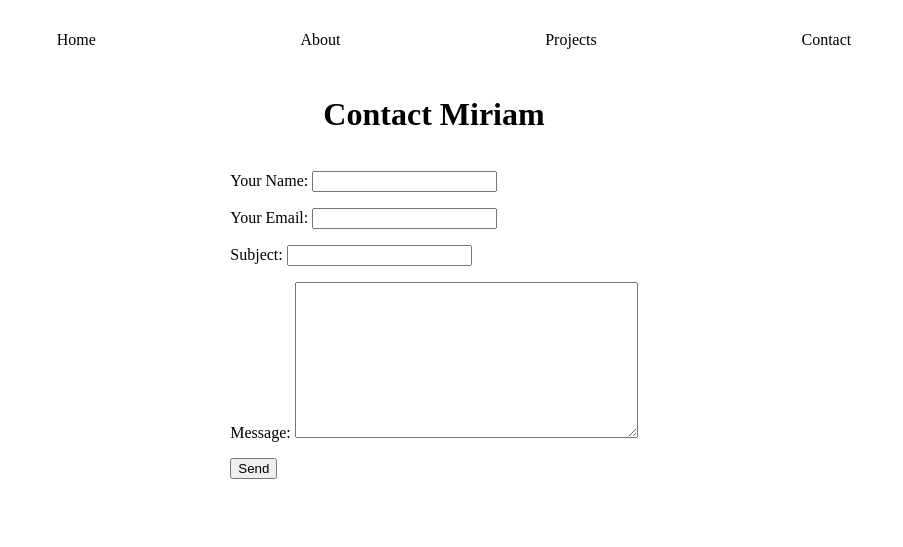
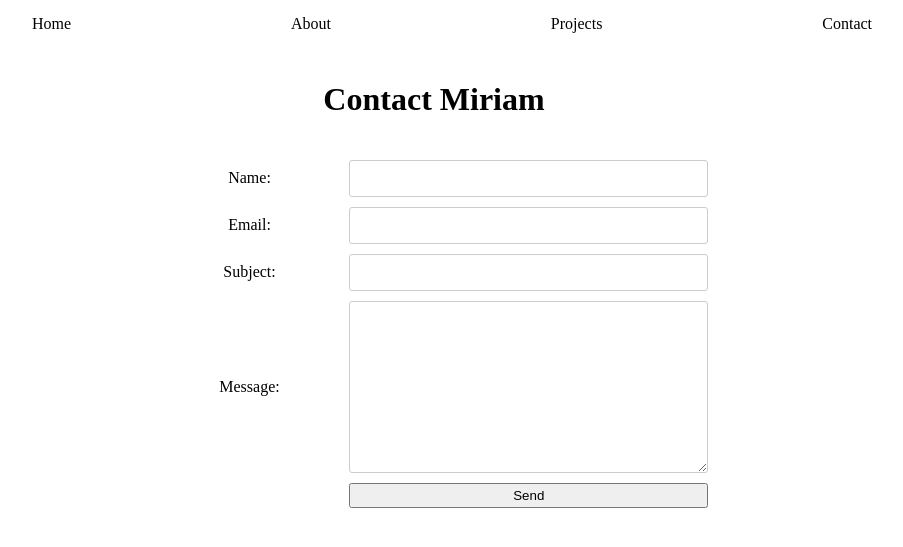
Before and after one commit to maviles7/miriam_assembled, a Django app: page /contact/ in a window 1280 px wide. Shown: the top 547 px of the page, without its empty margins (206-1109 px from the left). Run offline with Django 5.2, Linux system fonts and the light colour scheme.

Commit message:
more basic css

```diff
--- a/main_app/static/css/base.css
+++ b/main_app/static/css/base.css
@@ -1,8 +1,13 @@
 nav {
-    padding-top: 7px;
+  padding-top: 15px;
   padding-right: 10px;
   padding-bottom: 10px;
   padding-left: 10px;
+  position: fixed;
+  top: 0;
+  width: 100%;
+  background-color: transparent;
+  z-index: 1000;
 }
 
 nav ul {
@@ -11,6 +16,8 @@ nav ul {
   justify-content: space-evenly;
   align-items: center;
   align-content: center;
+  margin: 0;
+  padding: 0;
 }
 
 li {
@@ -28,4 +35,36 @@ main {
   justify-content: center;
   align-items: center;
   align-content: center;
+  margin-top: 60px;
 }
+
+form {
+    display: grid;
+    grid-template-columns: 1fr 2fr;
+    grid-gap: 10px;
+    margin: 0 auto;
+    padding: 20px;
+}
+
+form label {
+    display: flex;
+    align-items: center;
+    justify-content: center;
+}
+
+form input[type="text"],
+form input[type="email"],
+form textarea {
+    width: 100%; /* Make input and textarea elements full width */
+    padding: 10px; /* Add padding inside input and textarea elements */
+    border: 1px solid #ccc; /* Add a border around input and textarea elements */
+    border-radius: 3px; /* Round the corners of input and textarea elements */
+    box-sizing: border-box; /* Include padding and border in element's total width and height */
+}
+
+form button[type="submit"] {
+    grid-column: 2;
+    justify-self: start;
+    padding: 3px; /* Add padding inside the button */
+    width: 100%; /* Make the button full width */
+}
--- a/main_app/templates/contact/contact.html
+++ b/main_app/templates/contact/contact.html
@@ -3,7 +3,14 @@
     <h1>Contact Miriam</h1>
     <form method="post">
         {% csrf_token %}
-        {{ form.as_p }}
+        <label for="id_name">Name:</label>
+        {{ form.name }}
+        <label for="id_email">Email:</label>
+        {{ form.email }}
+        <label for="id_subject">Subject:</label>
+        {{ form.subject }}
+        <label for="id_message">Message:</label>
+        {{ form.message }}
         <button type="submit">Send</button>
     </form>
 {% endblock %}
--- a/main_app/templates/contact/contact_success.html
+++ b/main_app/templates/contact/contact_success.html
@@ -1,5 +1,5 @@
 {% extends 'base.html' %}
 {% block content %}
     <h1>Thank You!</h1>
-    <p>Your message has been sent successfully.</p>
+    <p>Your message has been sent successfully. Keep a look out for Miriam's response!</p>
 {% endblock %}
```
Lines whose indentation alone changed are shown as unchanged.
